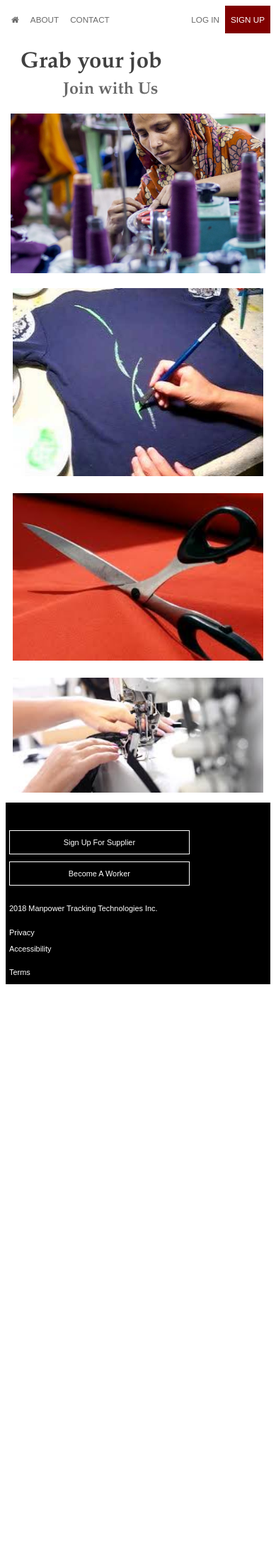
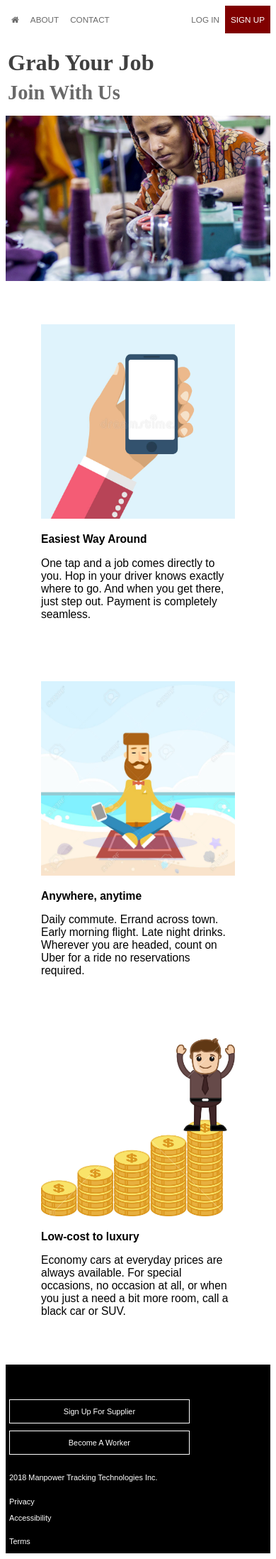
Before and after one commit to ApparelManpowerManagementSystem/ApparelManpowerManagementSystem.github.io, a PHP site: page / in a window 390 px wide. Shown: the whole page at 71% size. Before the commit the page ends 1387 px from the top, so only its background shows below. Run offline with PHP 8.4, Linux system fonts and the light colour scheme.

Commit message:
new update

```diff
--- a/css/home.css
+++ b/css/home.css
@@ -40,23 +40,25 @@
     padding-left: 300px
 }
 .slogan #fLine{
-    font-family: Garamond;
+    font-family: gabriola;
     font-style: normal;
     color: #404040;
     padding-top: 0;
+    font-size: 3vw;
 }
 .slogan #sLine{
-    font-family: Garamond;
+    font-family: gabriola;
     color: dimgray;
     line-height: 0;
     padding-left: 90px;
     padding-bottom: 5px;
+    font-size: 2.4vw;
 }
 
 .image #homeImage{
     width: 100%;
     max-height: 500px;
-    padding: 8px
+    padding: 8px 0 0 0
 }
 
 .gallery{
@@ -65,23 +67,26 @@
 }
 
 .gallery #sImage,#fImage,#tImage{
-    padding: 10px 2px 2px 30px;
+    padding: 100px 80px 80px 80px;
     width: 32%;
     display: inline-block;
 
 }
-
+.gallery div p{
+    font-family: Arial, Helvetica, sans-serif;
+    font-size: 1vw;
+}
 .gallery #sImage img{
     width:100%;
-    height: 40%;
+    height: 100%;
 }
 .gallery #fImage img{
     width:100%;
-    height: 40%;
+    height: 100%;
 }
 .gallery #tImage img{
     width:100%;
-    height: 40%;
+    height: 100%;
 }
 
 .footer{
@@ -107,7 +112,7 @@
     background-color: black;
     border: 1px solid white;
     color: white;
-    font-size: 1.5vw;
+    font-size: 1vw;
 }
 
 .footer .sPart{
@@ -121,7 +126,7 @@
 .footer .sPart div p{
     font-family: Arial, Helvetica, sans-serif;
     color: white;
-    font-size: 1.5vw;
+    font-size: 1vw;
 }
 
 @media only screen and (max-width: 600px){
@@ -166,47 +171,48 @@
 .slogan{
     width: 80%;
     float: left;
-    padding-left: 20px;
+    padding-left: 2px;
     border: 1px solid white;
 }
 
 .slogan #fLine{
-    font-family: Garamond;
+    font-family: gabriola;
     font-style: normal;
     color: #404040;
-    font-size: 8vw;
+    padding: 0 0 0 0;
+    font-size: 8.3vw;
 }
 .slogan #sLine{
-    font-family: Garamond;
+    font-family: gabriola;
     color: dimgray;
     line-height: 0;
-    padding-left: 60px;
-    padding-bottom: 5px;
-    font-size: 6vw;
+    padding: 0 0 0 0;
+    font-size: 7.3vw;
 }
 
 .image #homeImage{
     width: 100%;
     height: 20%;
-    padding: 7px
+    padding: 7px 0 7px 0;
 }
 .gallery{
     max-height: 100%;
 }
 .gallery #fImage{
     width:100%;
-    max-height: 25%;
-    padding: 10px 10px 10px 10px;
+    padding: 50px 50px 50px 50px;
 }
 .gallery #sImage{
     width:100%;
-    max-height: 32%;
-    padding: 10px 10px 10px 10px;
+    padding: 20px 50px 50px 50px;
 }
 .gallery #tImage{
     width:100%;
-    max-height: 32%;
-    padding: 10px 10px 10px 10px;
+    padding: 20px 50px 50px 50px;
+}
+.gallery div p{
+    font-family: Arial, Helvetica, sans-serif;
+    font-size: 4vw;
 }
 .footer{
     vertical-align: middle;
@@ -236,6 +242,7 @@
     width: 70%;
 }
 
+
 .footer .sPart{
     padding: 10px 0 0 5px;
     height: 50%;
--- a/index.html
+++ b/index.html
@@ -20,8 +20,8 @@
     </div>
 
     <div class="slogan">
-        <p><h1 id="fLine">Grab your job </h1></p>
-        <p><h2 id="sLine">Join with Us</h2></p>
+        <p ><h1 id="fLine">Grab Your Job</h1></p>
+        <p ><h2 id="sLine">Join With Us</h2></p>
     </div>
 
     <div class="image">
@@ -29,13 +29,26 @@
     </div>
 
     <div class="gallery">
-        <div id="fImage"><img src="images/paint.jpg"></div>
-        <div id="sImage"><img src="images/cut.jpg"></div>
-        <div id="tImage"><img src="images/saw.jpg"></div>
+
+        <div id="fImage">
+            <img src="images/easy.jpg">
+            <p><strong> Easiest Way Around</strong></p>
+            <p>One tap and a job comes directly to you. Hop in your driver knows exactly where to go. And when you get there, just step out. Payment is completely seamless.</p>
+        </div>
+        <div id="sImage">
+            <img src="images/anywhere.jpg">
+            <p><strong>Anywhere, anytime</strong></p>
+            <p>Daily commute. Errand across town. Early morning flight. Late night drinks. Wherever you are headed, count on Uber for a ride no reservations required.</p>
+        </div>
+        <div id="tImage">
+            <img src="images/lowcost.jpg">
+            <p><strong>Low-cost to luxury</strong></p>
+            <p>Economy cars at everyday prices are always available. For special occasions, no occasion at all, or when you just a need a bit more room, call a black car or SUV.</p>
+        </div>
     </div>
     <div class="footer">
         <div class="fPart">
-            <div></div>
+            <div id="logo">Manpower Tracking</div>
             <div id="signUpFooterWorker">
                 <p></p>
                 <button>Sign Up For Supplier</button>
@@ -53,7 +66,9 @@
                 <p>Privacy</p>
                 <p>Accessibility</p>
             </div>
-            <div><p>Terms</p></div>
+            <div>
+                <p>Terms</p>
+            </div>
         </div>
     </div>
 
```
Also changed, not shown: images/anywhere.jpg (added), images/easy.jpg (added), images/lowcost.jpg (added).
